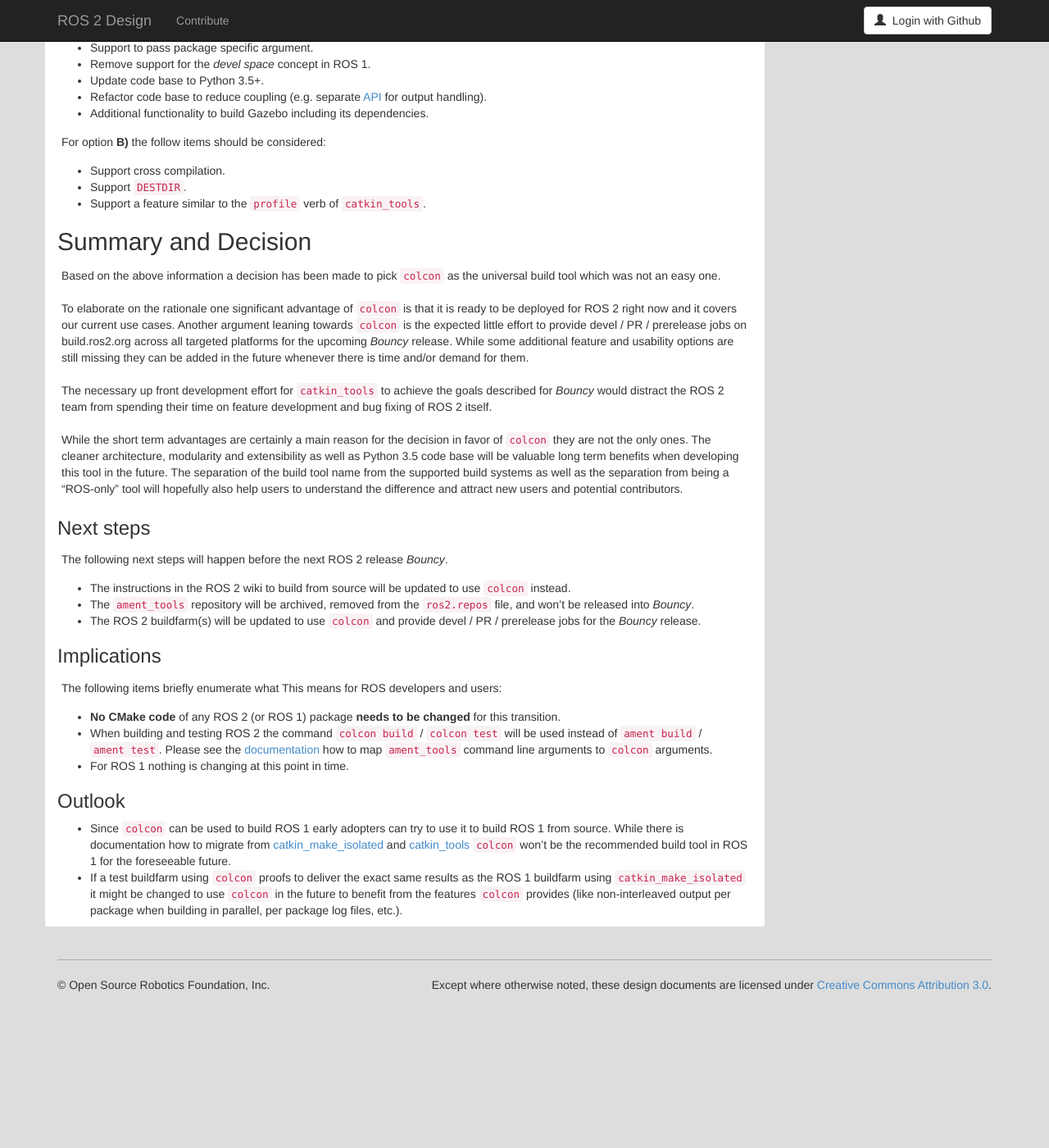
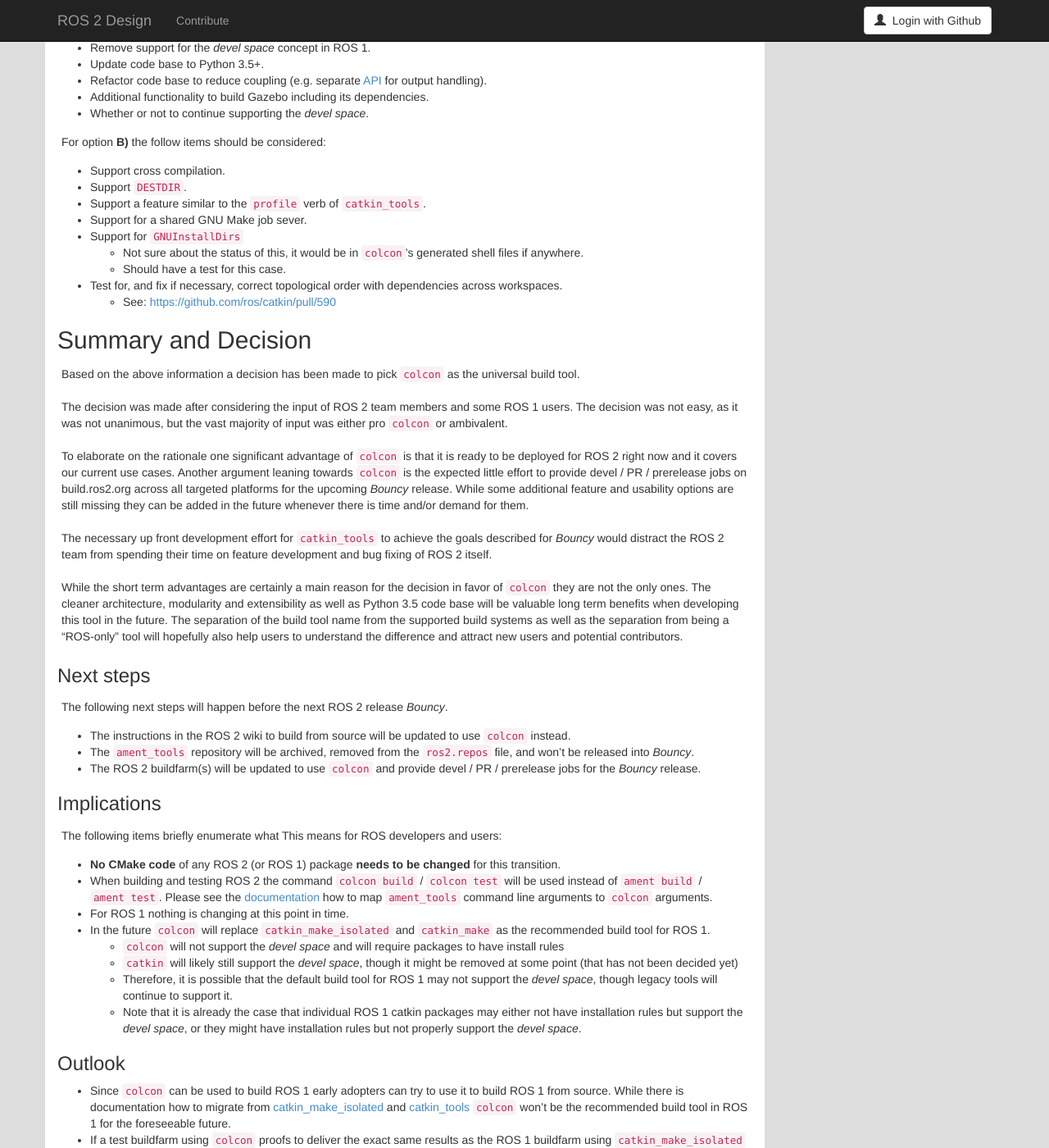
Before and after one commit to ros2/design, a Jekyll site: the page built from articles/101_build_tool.md, in a window 1280 px wide and 1400 px high, scrolled down 7758 px. Shown: the whole window at 82% size. Built offline with Jekyll 4.4.1, drawn with Linux system fonts in a browser that asks for light colours; nearby versions of some CDN libraries; before the commit the page ends 8979 px from its top, so only the background shows below that; some of the changed text lies outside the part shown.

Commit message:
Wjwwood/build tool colcon (#169)
* typo

* clarify how the decision was made

* add a few more items to the list of things needed to complete the colcon option

* clarify future plans for ROS 1

* typo

* note existing case for catkin packages and devel space versus install rules

* remove line about devel space

```diff
--- a/articles/101_build_tool.md
+++ b/articles/101_build_tool.md
@@ -365,7 +364,7 @@
 - Support for Windows using `.bat` files.
 - Support for the package manifest format version 3.
 
-For option **B)** the follow items would need to be addressed.
+For option **B)** the follow items would need to be addressed:
 
 - Address user feedback when the tool is being used by a broader audience.
 
@@ -387,16 +386,26 @@
 - Update code base to Python 3.5+.
 - Refactor code base to reduce coupling (e.g. separate [API](https://github.com/catkin/catkin_tools/blob/2cae17f8f32b0193384d2c7734afee1c60c4add2/catkin_tools/execution/controllers.py#L183-L205) for output handling).
 - Additional functionality to build Gazebo including its dependencies.
+- Whether or not to continue supporting the *devel space*.
 
 For option **B)** the follow items should be considered:
 
 - Support cross compilation.
 - Support `DESTDIR`.
 - Support a feature similar to the `profile` verb of `catkin_tools`.
+- Support for a shared GNU Make job sever.
+- Support for `GNUInstallDirs`
+  - Not sure about the status of this, it would be in `colcon`'s generated shell files if anywhere.
+  - Should have a test for this case.
+- Test for, and fix if necessary, correct topological order with dependencies across workspaces.
+  - See: [https://github.com/ros/catkin/pull/590](https://github.com/ros/catkin/pull/590)
 
 ## Summary and Decision
 
-Based on the above information a decision has been made to pick `colcon` as the universal build tool which was not an easy one.
+Based on the above information a decision has been made to pick `colcon` as the universal build tool.
+
+The decision was made after considering the input of ROS 2 team members and some ROS 1 users.
+The decision was not easy, as it was not unanimous, but the vast majority of input was either pro `colcon` or ambivalent.
 
 To elaborate on the rationale one significant advantage of `colcon` is that it is ready to be deployed for ROS 2 right now and it covers our current use cases.
 Another argument leaning towards `colcon` is the expected little effort to provide devel / PR / prerelease jobs on build.ros2.org across all targeted platforms for the upcoming *Bouncy* release.
@@ -424,6 +433,11 @@
 - When building and testing ROS 2 the command `colcon build` / `colcon test` will be used instead of `ament build` / `ament test`.
   Please see the [documentation](http://colcon.readthedocs.io/en/latest/migration/ament_tools.html) how to map `ament_tools` command line arguments to `colcon` arguments.
 - For ROS 1 nothing is changing at this point in time.
+- In the future `colcon` will replace `catkin_make_isolated` and `catkin_make` as the recommended build tool for ROS 1.
+  - `colcon` will not support the *devel space* and will require packages to have install rules
+  - `catkin` will likely still support the *devel space*, though it might be removed at some point (that has not been decided yet)
+  - Therefore, it is possible that the default build tool for ROS 1 may not support the *devel space*, though legacy tools will continue to support it.
+  - Note that it is already the case that individual ROS 1 catkin packages may either not have installation rules but support the *devel space*, or they might have installation rules but not properly support the *devel space*.
 
 ### Outlook
 
```
Also changed, not shown: other parts of articles/101_build_tool.md (+1 -2 lines).
